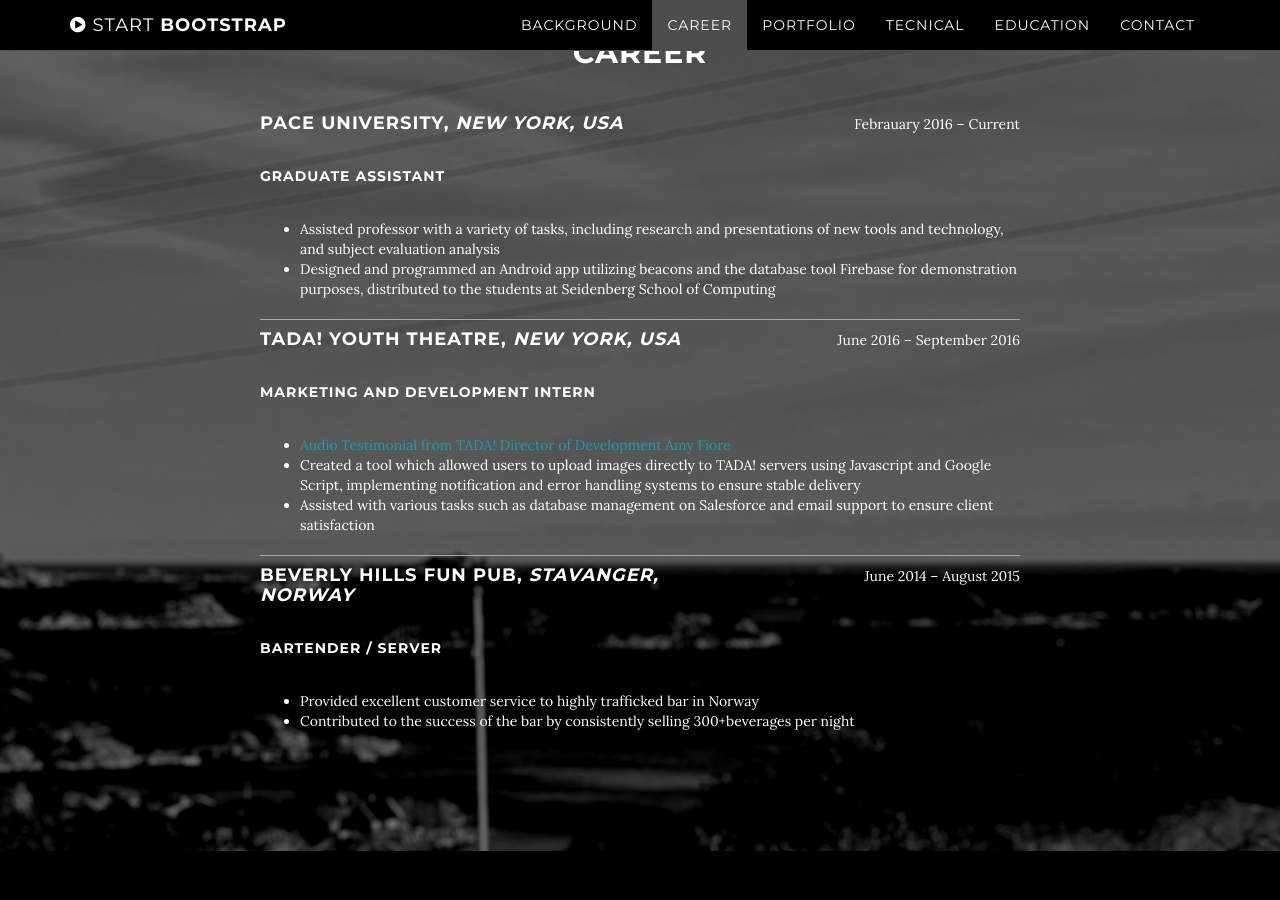
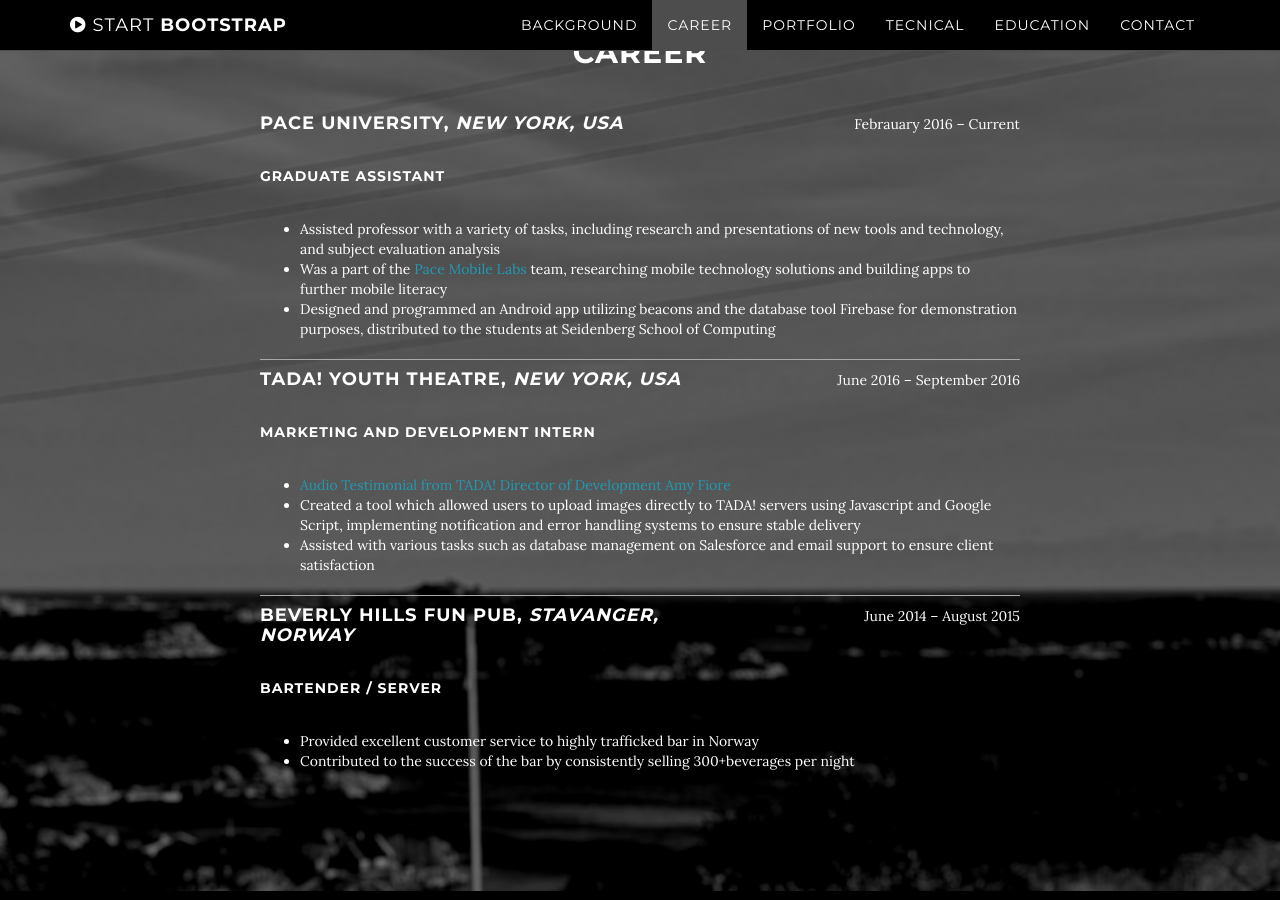
Before and after one commit to jangerhard/jangerhard.github.io, a Jekyll site: the page built from index.html, in a window 1280 px wide and 900 px high, scrolled down 1956 px. Built offline with Jekyll 4.4.1, drawn with Linux system fonts in a browser that asks for light colours.

Commit message:
Added extra point on resume

```diff
--- a/_data/cv.yml
+++ b/_data/cv.yml
@@ -19,6 +19,7 @@ career:
    summary: --
    accomplishments:
     - accomplishment: Assisted professor with a variety of tasks, including research and presentations of new tools and technology, and subject evaluation analysis
+    - accomplishment: Was a part of the <a href="https://pacemobilelabs.com">Pace Mobile Labs</a> team, researching mobile technology solutions and building apps to further mobile literacy
     - accomplishment: Designed and programmed an Android app utilizing beacons and the database tool Firebase for demonstration purposes, distributed to the students at Seidenberg School of Computing
 
  - position: Marketing and Development Intern
```
Also changed, not shown: 1 other file.
